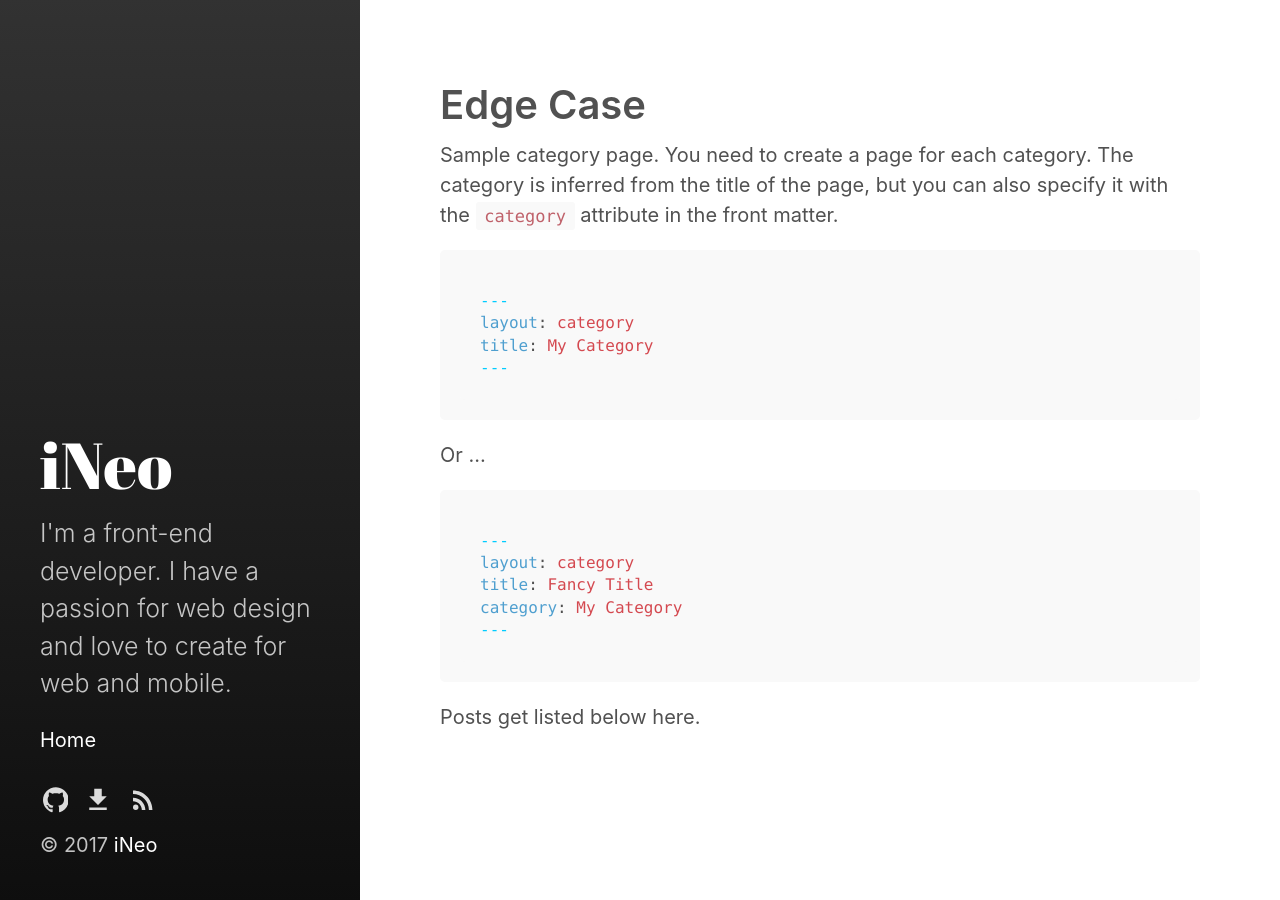
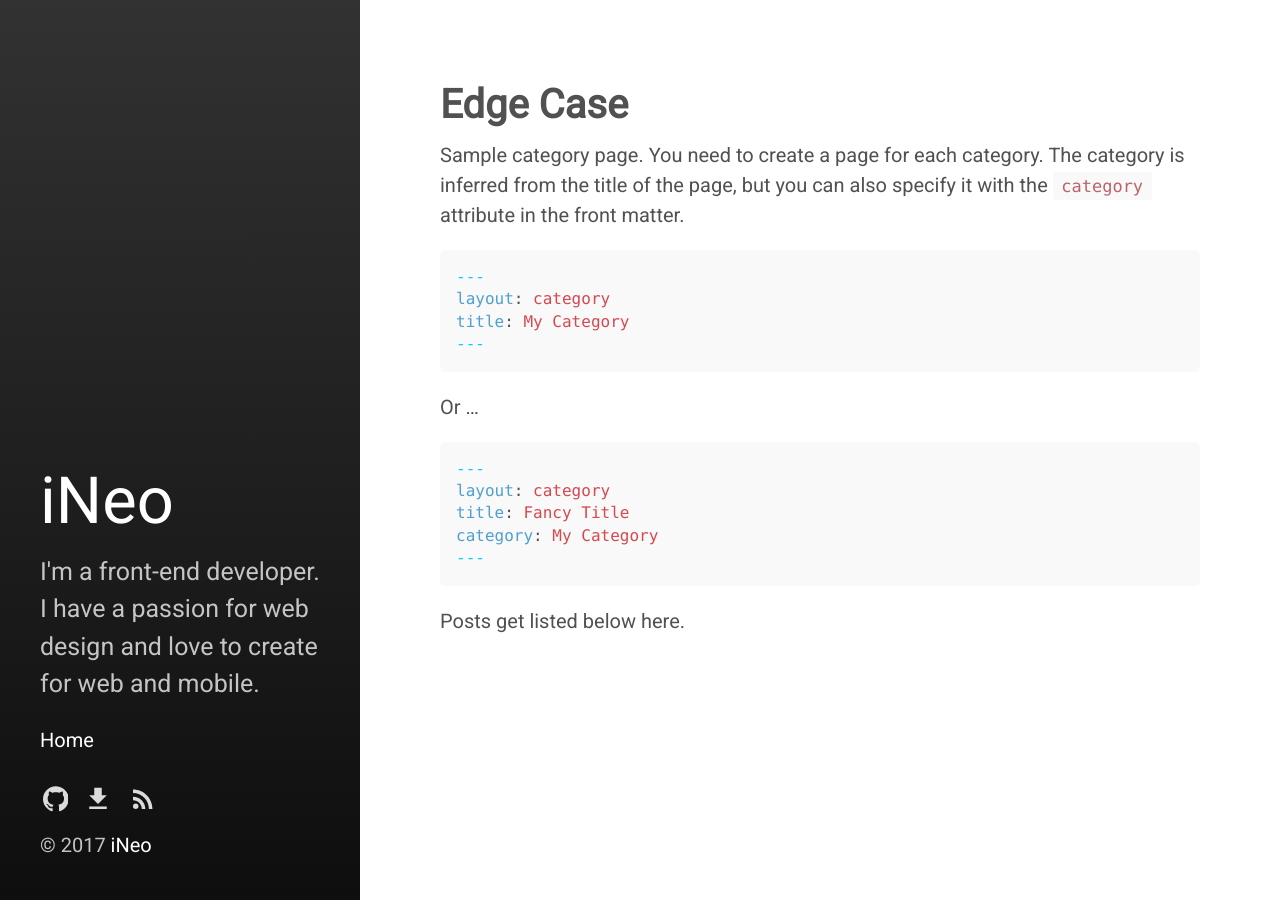
Before and after one commit to hoangbaovu/blog.ineo.vn, a Jekyll site: the page built from category/edge-case.md, in a window 1280 px wide. Built offline with Jekyll 4.4.1, drawn with Linux system fonts in a browser that asks for light colours.

Commit message:
Edited CSS Fonts

```diff
--- a/_includes/font-includes.html
+++ b/_includes/font-includes.html
@@ -3,4 +3,4 @@
   different fonts as applicable.
 {% endcomment %}
 
-<link rel="stylesheet" href="https://fonts.googleapis.com/css?family=Abril+Fatface" />
+<link href="https://fonts.googleapis.com/css?family=Roboto&amp;subset=vietnamese" rel="stylesheet">
--- a/_sass/hydeout/_code.scss
+++ b/_sass/hydeout/_code.scss
@@ -30,7 +30,7 @@ pre code {
 
 // Pygments/Rouge via Jekyll
 .highlight {
-  padding: 1rem;
+  padding: .4rem;
   margin-bottom: 1rem;
   font-size: .8rem;
   line-height: 1.4;
--- a/_sass/hydeout/_layout.scss
+++ b/_sass/hydeout/_layout.scss
@@ -31,6 +31,7 @@ body {
     darken($sidebar-bg-color, 7%));
   display: flex;
   flex-direction: column;
+  font-family: 'Roboto', sans-serif;
   min-width: 100vw;
   min-height: 100vh;
 }
@@ -40,7 +41,6 @@ body {
   padding: $section-spacing;
 
   .site-title {
-    font-family: "Abril Fatface", serif;
     font-weight: normal;
     font-size: $large-font-size;
     color: rgba(255,255,255,.75);
```
